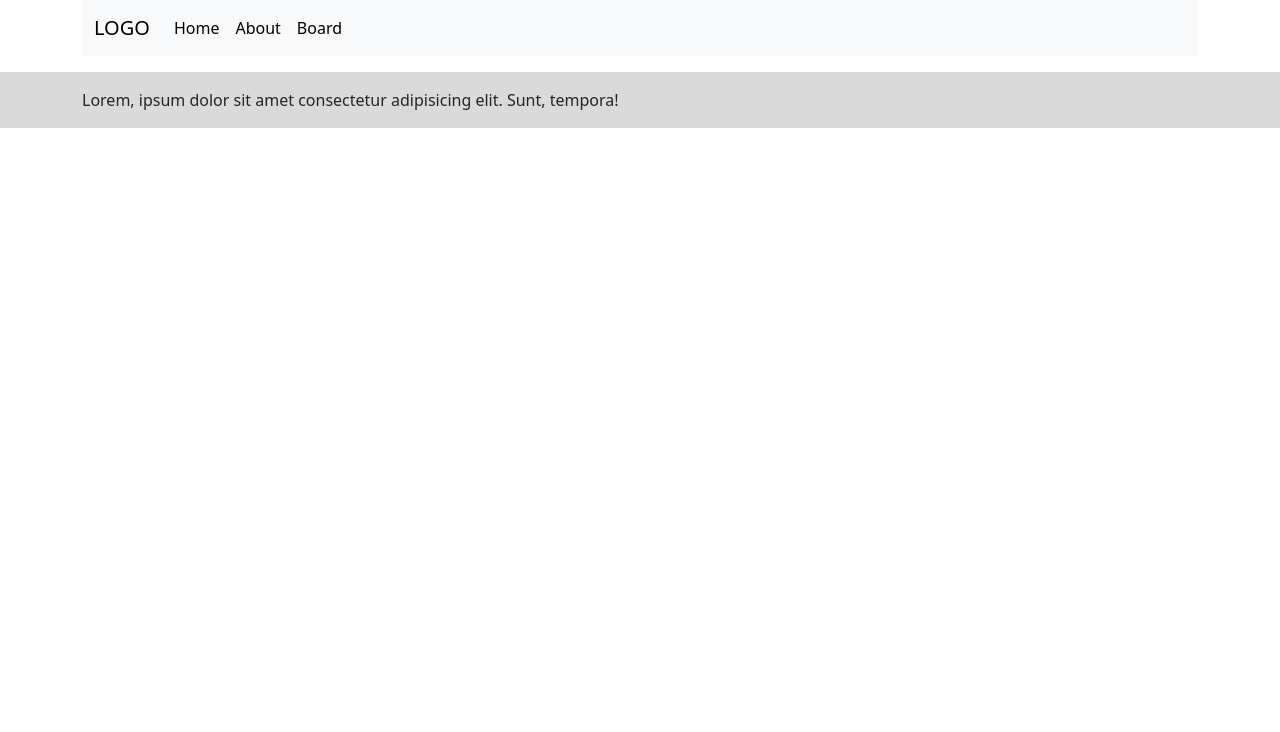
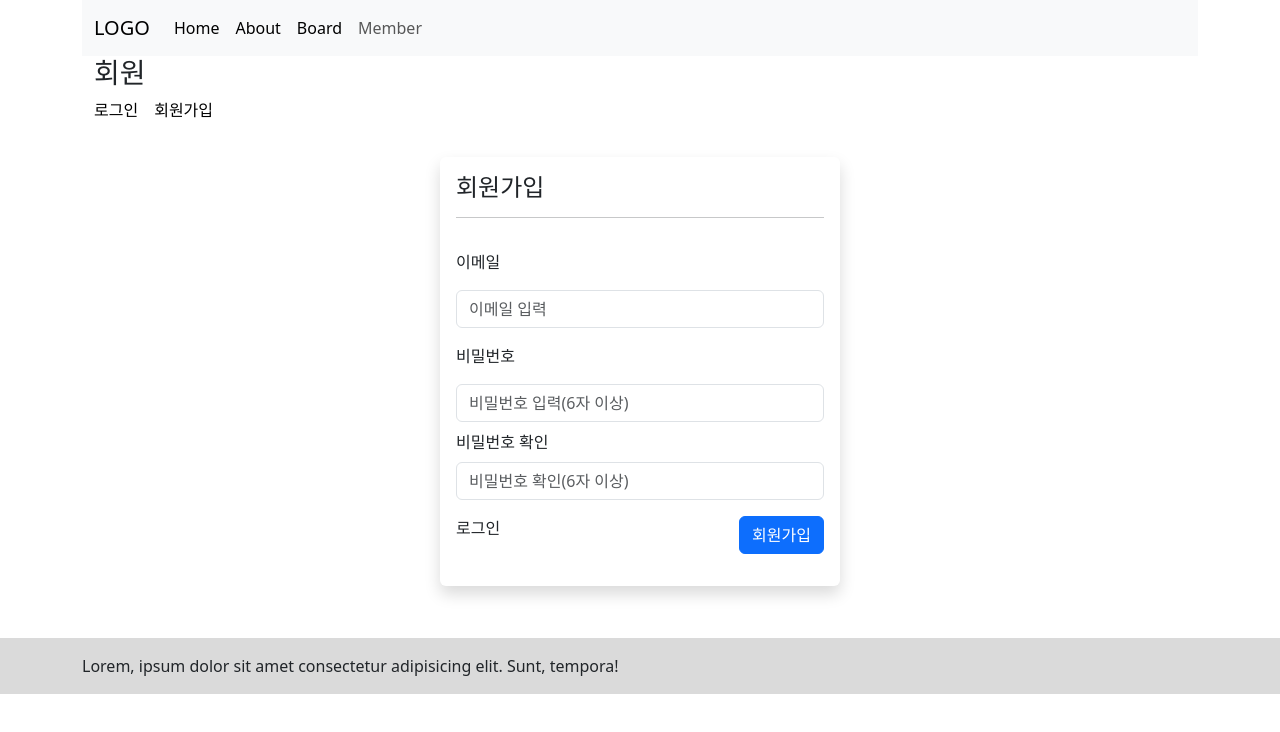
Before and after one commit to kartia01/2025testbbs, a React (Vite) app: page /member/signup in a window 1280 px wide. Shown: the top 732 px of the page. Built offline with nearby package versions, Linux system fonts and the light colour scheme; no server answers.

Commit message:
testdb08

```diff
--- a/package.json
+++ b/package.json
@@ -16,6 +16,7 @@
     "react": "^19.1.1",
     "react-dom": "^19.1.1",
     "react-router-dom": "^7.9.5",
+    "react-toastify": "^11.0.5",
     "router-dom": "^3.0.3",
     "swiper": "^12.0.3"
   },
--- a/src/App.jsx
+++ b/src/App.jsx
@@ -3,6 +3,8 @@ import { BrowserRouter, Link, Route, Routes } from 'react-router-dom';
 import HomeComp from './components/HomeComp';
 import AboutComp from './components/about/AboutComp';
 import BoardComp from './components/Board/BoardComp';
+import MemberComp from './components/Member/MemberComp';
+import { ToastContainer } from 'react-toastify';
 
 function App() {
   return (
@@ -43,6 +45,12 @@ function App() {
                     Board
                   </Link>
                 </li>
+
+                <li className="nav-item">
+                  <Link className="nav-link" to="/member">
+                    Member
+                  </Link>
+                </li>
               </ul>
             </div>
           </div>
@@ -52,12 +60,25 @@ function App() {
           <Route path="/" element={<HomeComp />} />
           <Route path="/about/*" element={<AboutComp />} />
           <Route path="/board/*" element={<BoardComp />} />
+          <Route path="/member/*" element={<MemberComp />} />
         </Routes>
       </div>
 
       <div className="container-fluid py-3 mt-3" style={{ background: 'rgba(218, 218, 218, 1)' }}>
         <div className="container">Lorem, ipsum dolor sit amet consectetur adipisicing elit. Sunt, tempora!</div>
       </div>
+      <ToastContainer
+        position="bottom-right"
+        autoClose={2000}
+        hideProgressBar={false}
+        newestOnTop={false}
+        closeOnClick={false}
+        rtl={false}
+        pauseOnFocusLoss
+        draggable
+        pauseOnHover
+        theme="dark"
+      />
     </BrowserRouter>
   );
 }
--- /dev/null
+++ b/src/components/Member/MemberComp.jsx
@@ -0,0 +1,30 @@
+import React from 'react';
+import { Link, Route, Routes } from 'react-router-dom';
+import SignInComp from './SignInComp';
+import SignUpComp from './SignUpComp';
+
+function MemberComp() {
+  return (
+    <div className="container" style={{ minHeight: '500px' }}>
+      <h3>회원</h3>
+      <div className="d-flex gap-3">
+        <Link to="/member/signin" style={{ color: '#000' }}>
+          로그인
+        </Link>
+        <Link to="/member/signup" style={{ color: '#000' }}>
+          회원가입
+        </Link>
+      </div>
+
+      <div style={{ minHeight: '500px' }} className="d-flex justify-content-center align-items-center">
+        <Routes>
+          <Route index element={<SignInComp />}></Route>
+          <Route path="signin" element={<SignInComp />}></Route>
+          <Route path="signup" element={<SignUpComp />}></Route>
+        </Routes>
+      </div>
+    </div>
+  );
+}
+
+export default MemberComp;
--- /dev/null
+++ b/src/components/Member/SignInComp.jsx
@@ -0,0 +1,7 @@
+import React from 'react';
+
+function SignInComp() {
+  return <div>SignInComp</div>;
+}
+
+export default SignInComp;
--- /dev/null
+++ b/src/components/Member/SignUpComp.jsx
@@ -0,0 +1,140 @@
+import React, { useState } from 'react';
+import { Link } from 'react-router-dom';
+import supabase from '../../utils/supabase';
+import { toast } from 'react-toastify';
+
+function SignUpComp() {
+  const [formData, setFormData] = useState({
+    useremail: '',
+    userpwd: '',
+    userpwd1: '',
+  });
+
+  const [errorM, setErrorM] = useState('');
+
+  const [loading, setLoading] = useState(false);
+
+  const eventHandler = (e) => {
+    const { name, value } = e.target;
+    // setForData((prev) => ({...prev, [name]:value}));
+    setFormData((prev) => {
+      return { ...prev, [name]: value };
+    });
+  };
+
+  const vaildatation = () => {
+    if (formData.userpwd.length < 6) {
+      return '비밀번호는 6자 이상이어야 합니다.';
+    }
+    if (formData.userpwd1.length < 6) {
+      return '비밀번호 확인도 6자 이상이어야 합니다.';
+    }
+
+    if (formData.userpwd != formData.userpwd1) {
+      //   alert('비밀번호 x ');
+      return '비밀번호가 일치하지 않습니다.';
+    }
+    return '';
+  };
+
+  const confirmHandler = async (e) => {
+    e.preventDefault();
+    // === : type까지 똑같은지 확인
+    const message = vaildatation();
+
+    if (message) {
+      //   setErrorM(message);
+      toast(message);
+      return;
+    } else {
+      setErrorM('');
+    }
+
+    // alert('회원가입');
+
+    setLoading(true);
+
+    const { error } = await supabase.auth.signUp({
+      email: formData.useremail,
+      password: formData.userpwd,
+    });
+
+    if (!error) {
+        toast();
+      alert('회원가입완료');
+    } else {
+      alert('가입안함');
+    }
+  };
+
+  return (
+    <div className="rounded shadow p-3" style={{ width: '80%', maxWidth: '400px' }}>
+      <h4>회원가입</h4>
+      <hr />
+      <div>{errorM}</div>
+      <div>
+        <form onSubmit={confirmHandler}>
+          <div>
+            <label htmlFor="email" className="label-control my-3">
+              이메일 {formData.useremail}
+            </label>
+            <input
+              type="text"
+              className="form-control"
+              id="email"
+              placeholder="이메일 입력"
+              name="useremail"
+              onChange={eventHandler}
+              required
+              disabled={loading}
+            />
+          </div>
+
+          <div>
+            <label htmlFor="" className="label-control my-3">
+              비밀번호 {formData.userpwd}
+            </label>
+            <input
+              type="password"
+              className="form-control"
+              id="pwd"
+              placeholder="비밀번호 입력(6자 이상)"
+              name="userpwd"
+              onChange={eventHandler}
+              required
+              disabled={loading}
+            />
+          </div>
+
+          <div>
+            <label htmlFor="" className="label-control my-2">
+              비밀번호 확인
+            </label>
+            <input
+              type="password"
+              className="form-control"
+              id="pwd1"
+              placeholder="비밀번호 확인(6자 이상)"
+              name="userpwd1"
+              onChange={eventHandler}
+              required
+              disabled={loading}
+            />
+          </div>
+          <div className="py-3 d-flex justify-content-between">
+            <div>
+              <Link to="/member/signin" className="nav-link">
+                로그인
+              </Link>
+            </div>
+            <button className="btn btn-primary" disabled={loading}>
+              회원가입
+            </button>
+          </div>
+        </form>
+      </div>
+    </div>
+  );
+}
+
+export default SignUpComp;
```
Also changed, not shown: 1 other file (tests, documents, lock files or other folders).
